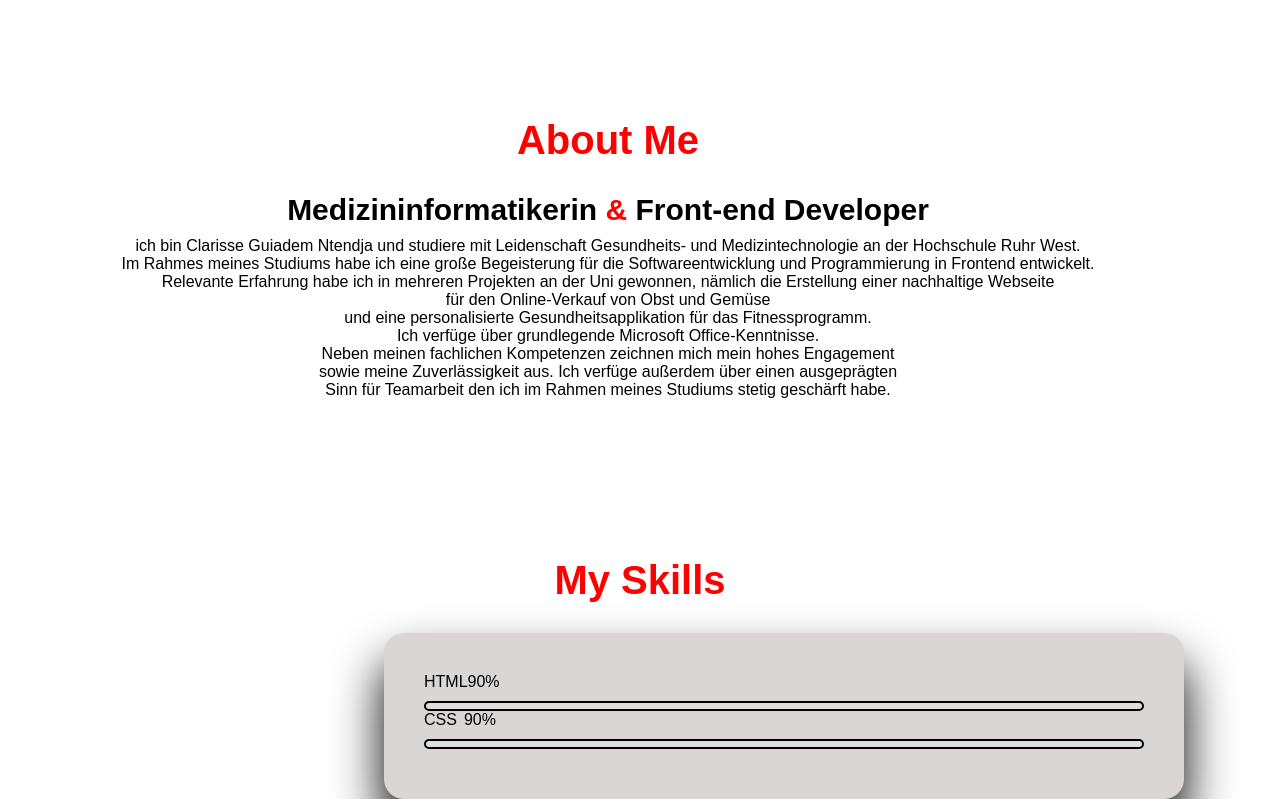
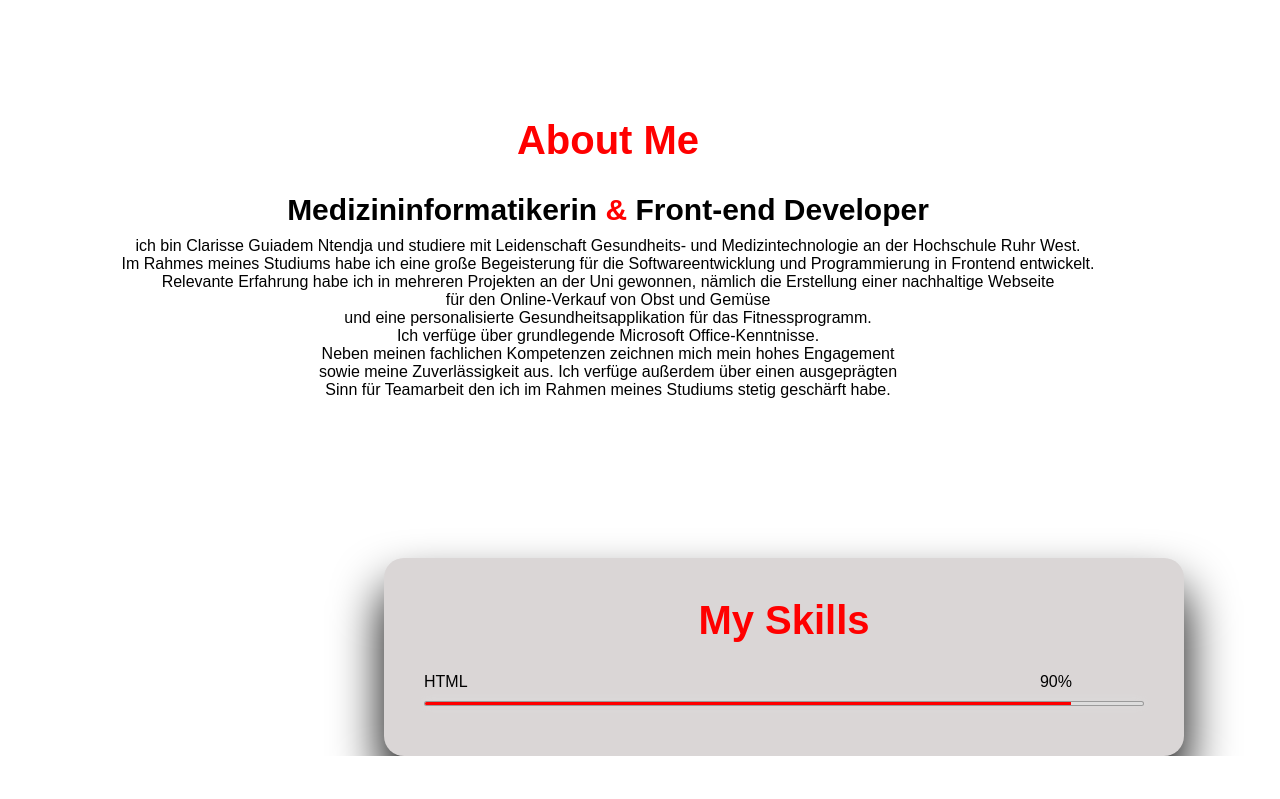
Before and after one commit to Ntendja/My-Portofolio, a plain HTML site: page index.html in a window 1280 px wide. Shown: the part 842-1641 px from the top of the page. After the commit the page ends 1598 px from the top, so only its background shows below. Drawn offline with Linux system fonts and the light colour scheme.

Commit message:
HTML skills bar gemacht

```diff
--- a/index.html
+++ b/index.html
@@ -79,9 +79,11 @@
 
         <!--Skills start-->
         <section>
-            <h1>My Skills</h1>
+
 
             <div class="container">
+                <h1>My Skills</h1>
+
                 <div>
 
                     <div class="skills">
@@ -94,17 +96,9 @@
                 </div>
 
 
-                <div>
 
-                    <div class="skills">
-                        <p>css</p>
-                        <p>90%</p>
-                    </div>
-                    <div class="bar">
-                        <div id="skills-html"></div>
-                    </div>
-                </div>
             </div>
+    </div>
 
 
 
@@ -136,7 +130,7 @@
 
 
 
-        </section>
+    </section>
 
     </div>
 </body>
--- a/styles.css
+++ b/styles.css
@@ -127,12 +127,7 @@ span {
 /* css About Me ende */
 
 /* css Skills start*/
-section>h1 {
-    text-align: center;
-    margin-bottom: 30px;
-    font-size: 40px;
-    color: red;
-}
+
 
 .container {
     width: 800px;
@@ -146,24 +141,52 @@ section>h1 {
     box-shadow: 0 30px 50px rgba(0, 0, 0, 2);
 }
 
+.container h1 {
+    text-align: center;
+    margin-bottom: 30px;
+    font-size: 40px;
+    color: red;
+}
+
 .skills {
-    width: 10%;
+    width: 90%;
     display: flex;
     justify-content: space-between;
+
     text-transform: uppercase;
     margin-bottom: 10px;
 
 }
 
 .bar {
-    position: relative;
-    border: 2px solid black;
-    border-radius: 10px;
-    background-color: #ddd;
-    height: 10px;
+    background: #ddd;
+    display: block;
+    height: 5px;
+    border: 1px solid rgb(0, 0, 0, 0.3);
+    border-radius: 3px;
+    overflow: hidden;
+    box-shadow: 0 0 10px #ddd
+}
+
+.bar div {
+    height: 5px;
+    float: left;
+    background: red;
 
 }
-#skills-html{
+
+#skills-html {
     width: 90%;
-    background-color: #04AA6D;
+    animation: skills-html 2s;
 }
+
+@keyframes skills-html {
+    0% {
+        width: 0%;
+    }
+
+    100% {
+        width: 90%;
+    }
+
+}
```
